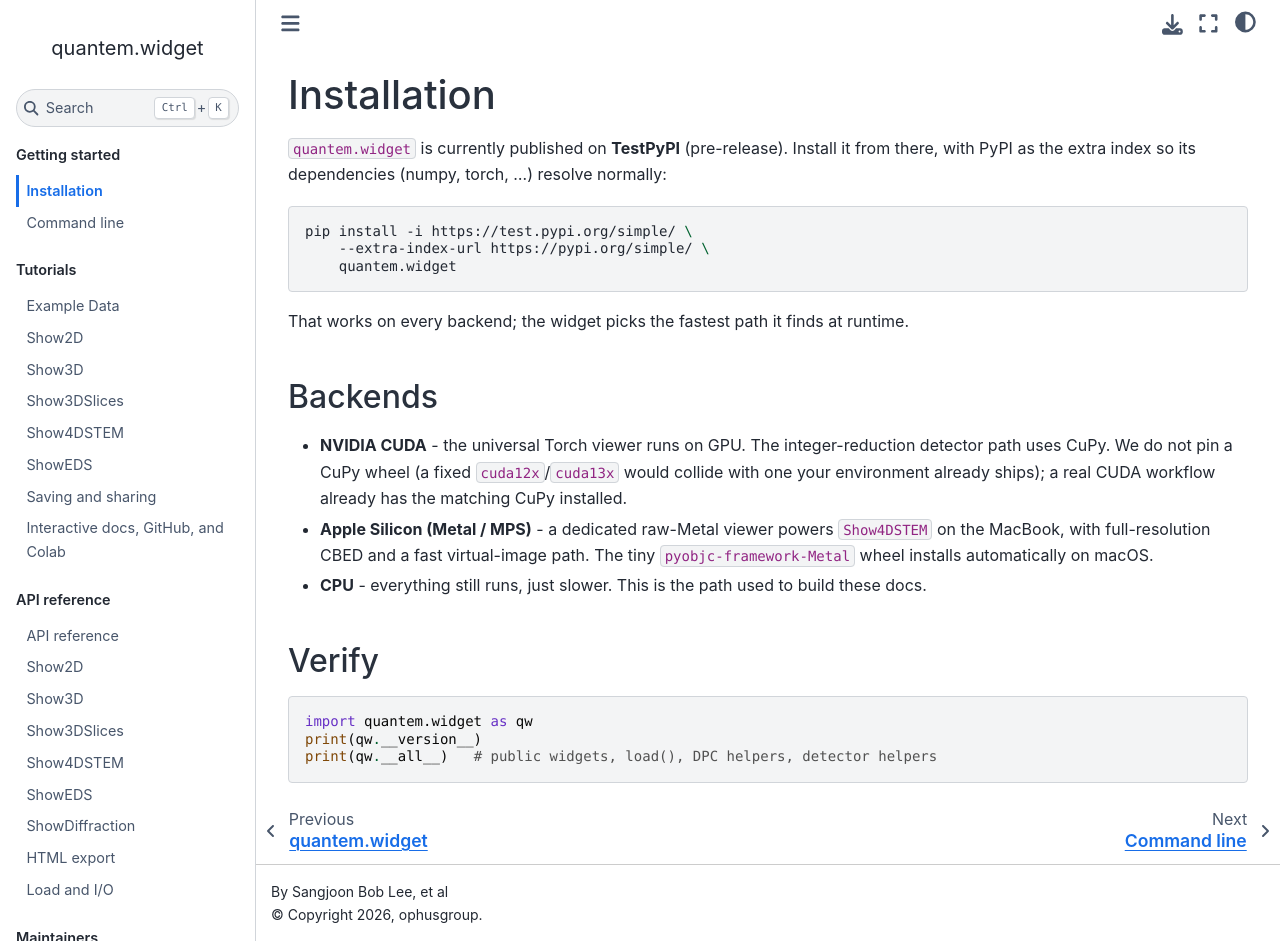
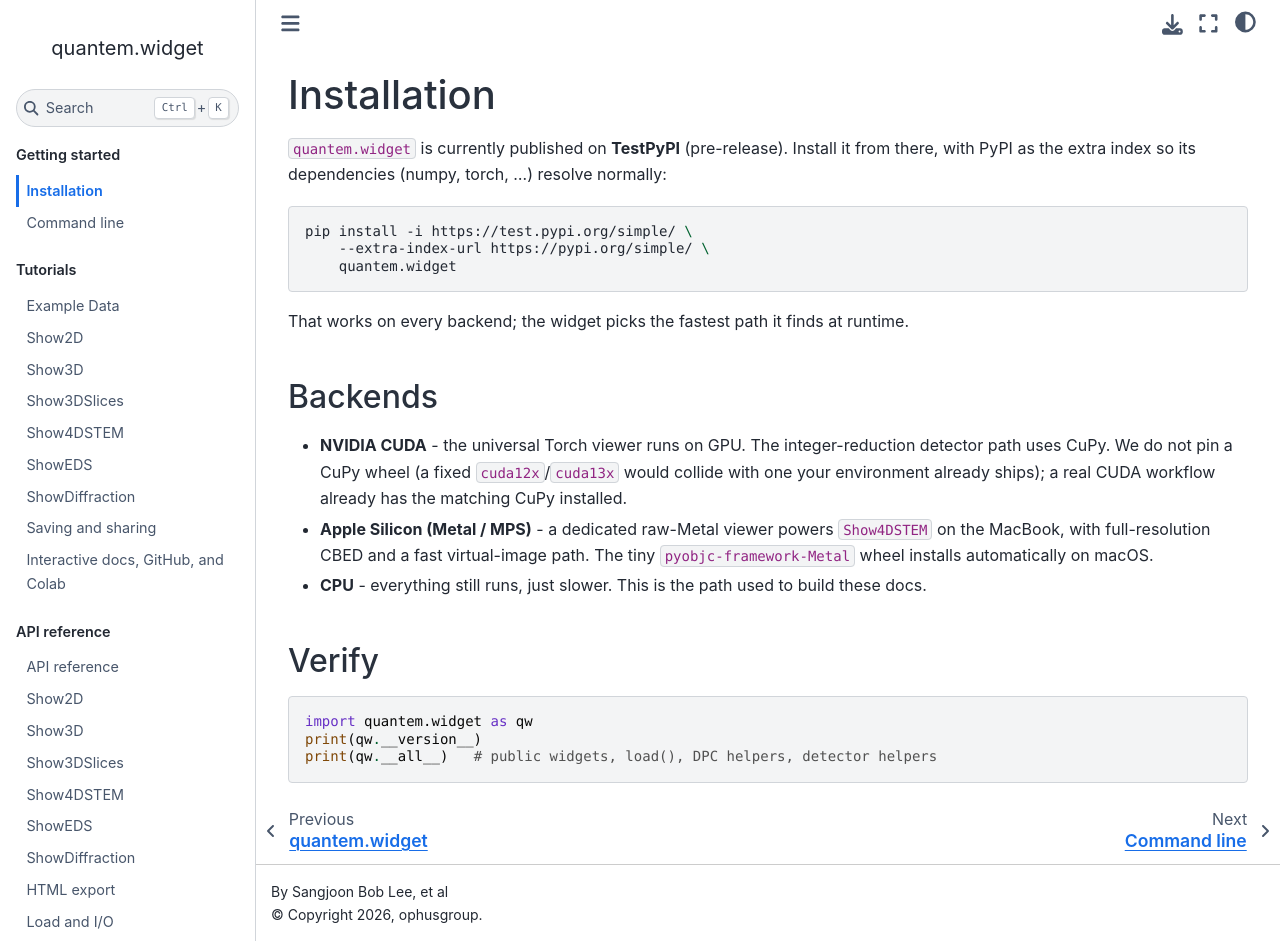
Before and after one commit to bobleesj/quantem.widget, a Jupyter Book: the page built from docs/install.md, in a window 1280 px wide and 941 px high. Built offline with Jupyter Book 1.0.4 settings and Sphinx 7.4.7 and the Sphinx Book theme 1.1.4, drawn with Linux system fonts in a browser that asks for light colours.

Commit message:
fix tutorial

```diff
--- a/docs/_toc.yml
+++ b/docs/_toc.yml
@@ -16,6 +16,7 @@ parts:
       - file: tutorials/show3dslices
       - file: tutorials/show4dstem
       - file: tutorials/showeds
+      - file: tutorials/showdiffraction
       - file: tutorials/widget_export
       - file: github-preview
   - caption: API reference
```
Also changed, not shown: docs/tutorials/showdiffraction.ipynb.
